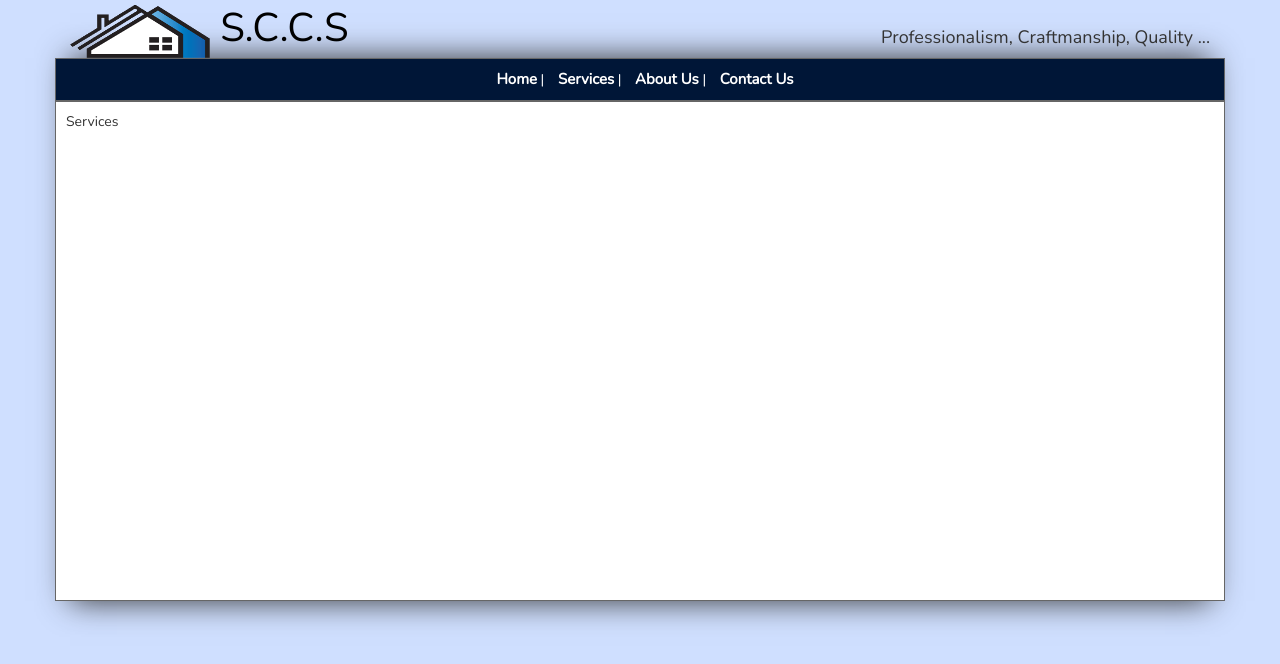
After one commit to thingdeux/sccs_construction, a Django app: page /services/ in a window 1280 px wide. The commit adds this page. Shown: the top 664 px of the page. Run offline with Django 3.2, Linux system fonts and the light colour scheme; parts of the project's set-up code (start-up, migrations or seed data) failed here and were passed over; some libraries are stand-ins or nearby versions.

Commit message:
[Working on front-end] - Created views/classes and files for additional pages.

```diff
--- a/Construction/urls.py
+++ b/Construction/urls.py
@@ -5,9 +5,6 @@ admin.autodiscover()
 
 urlpatterns = patterns('',
     # Examples:
-    # url(r'^$', 'Construction.views.home', name='home'),
-    # url(r'^blog/', include('blog.urls')),
-
     url(r'^qms/', include(admin.site.urls)),
     url(r'^', include('quotes.urls')),
 
--- a/quotes/urls.py
+++ b/quotes/urls.py
@@ -4,10 +4,15 @@ from quotes import views
 urlpatterns = patterns('',
 	#Main Index page - Ex: /
 	url(r'^$', views.Index, name='index'),
-    #Quotes viewing page
+    #Services page - Static Template - Ex: /construction
+    url(r'^services/$', views.Services, name='services'),
+    #About us page - Static Template - Ex: /aboutus
+    url(r'^aboutus/$', views.AboutUs, name='aboutus'),
+    #Contact Us Page - Static Template - Ex: /contact
+    url(r'^contact/$', views.Contact, name='contact'),
+    #Quotes submission URLS
 	url(r'^quote/$', views.SubmitQuote, name='quote'),
-    url(r'^thanks/$', views.Thanks, name='quote'),
-    #Quotes submission page
+    url(r'^thanks/$', views.Thanks, name='thanks'),
     #Quotes Management System URLS
     url(r'^exportqms/$', views.Export, name='export'),
     url(r'^exportqms/ToXLS/', views.ExportToXLS, name='exportXLS')
--- a/quotes/views.py
+++ b/quotes/views.py
@@ -5,10 +5,19 @@ from django import forms
 from quotes.models import Quote, QuoteSubmissionForm, sendMailToContacts
 from django.utils.timezone import now
 
-# Create your views here.
+#Basic Direct to Template Views.
 def Index(request):
-    template_name = 'quotes/index.html'
-    return render(request, template_name)
+    return render(request, 'quotes/index.html')
+
+def Services(request):
+    return render(request, 'quotes/services.html')
+
+def Contact(request):
+    return render(request, 'quotes/contact.html')
+
+def AboutUs(request):
+    return render(request, 'quotes/aboutus.html')
+
 
 def Thanks(request):
     #Passes the first name from the contact form and thanks the submitter
--- a/templates/quotes/base.html
+++ b/templates/quotes/base.html
@@ -13,9 +13,30 @@
 </head>
 
 <body>
-    <div id="top-container">
-        {% block body %}{% endblock %}
+    <div class="container">
+        <div class="row">
+            <div id="brand" class="col-xs-6 text-left">
+                <img  src="{% static "images/Logo-Small.png" %}" alt="SCCS Logo">
+                S.C.C.S
+            </div>
+
+            <div id ="tagline" class="col-xs-6 text-right">Professionalism, Craftmanship, Quality ...</div>
+        </div>
+
+        <div id="shadow-box">
+            <div id="top-nav" class="row">
+                <div class="col-xs-12 text-center">
+                    <a href="/">Home</a> |
+                    <a href="/services/">Services</a> |
+                    <a href="/aboutus">About Us</a> |
+                    <a href="/contact/">Contact Us</a>
+                </div>
+            </div>
+
+            {% block body %}{% endblock %}
+        </div>
     </div>
+
 
     <script type="text/javascript" src="//code.jquery.com/jquery-2.1.1.min.js"></script>
     <script src="//maxcdn.bootstrapcdn.com/bootstrap/3.2.0/js/bootstrap.min.js"></script>
--- /dev/null
+++ b/templates/quotes/services.html
@@ -0,0 +1,10 @@
+{% extends "quotes/base.html" %}
+{% load staticfiles %}
+
+{% block title %} SCCS - Services {% endblock %}
+
+{% block body %}
+    <div id="meat" class="row">
+        Services
+    </div>
+{% endblock %}
--- a/templates/quotes/submitQuote.html
+++ b/templates/quotes/submitQuote.html
@@ -1,8 +1,8 @@
-{% extends "quotes/index.html" %}
+{% extends "quotes/base.html" %}
 {% load staticfiles %}
 {% load custom_filters %}
 
-{% block content %}
+{% block body %}
     <div id="meat" style="overflow-y: scroll;"class="row">
         <form id="quoteForm" class="form-horizontal" role="form-inline" action ="{{ action }}" method="POST">
             {% csrf_token %}
```
Also changed, not shown: templates/quotes/aboutus.html (added, +10 -0 lines), templates/quotes/contact.html (added, +10 -0 lines), templates/quotes/index.html (+0 -45 lines).
